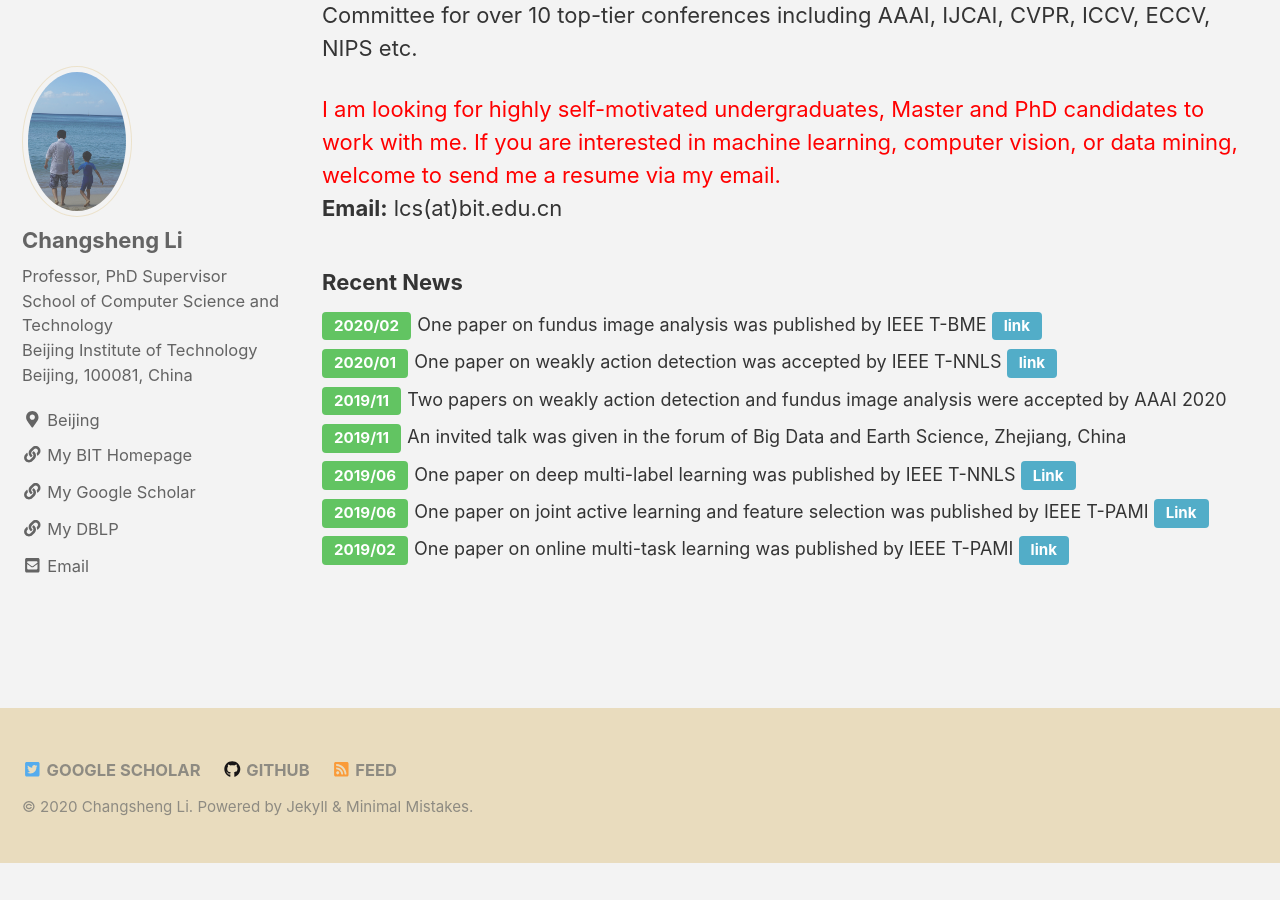
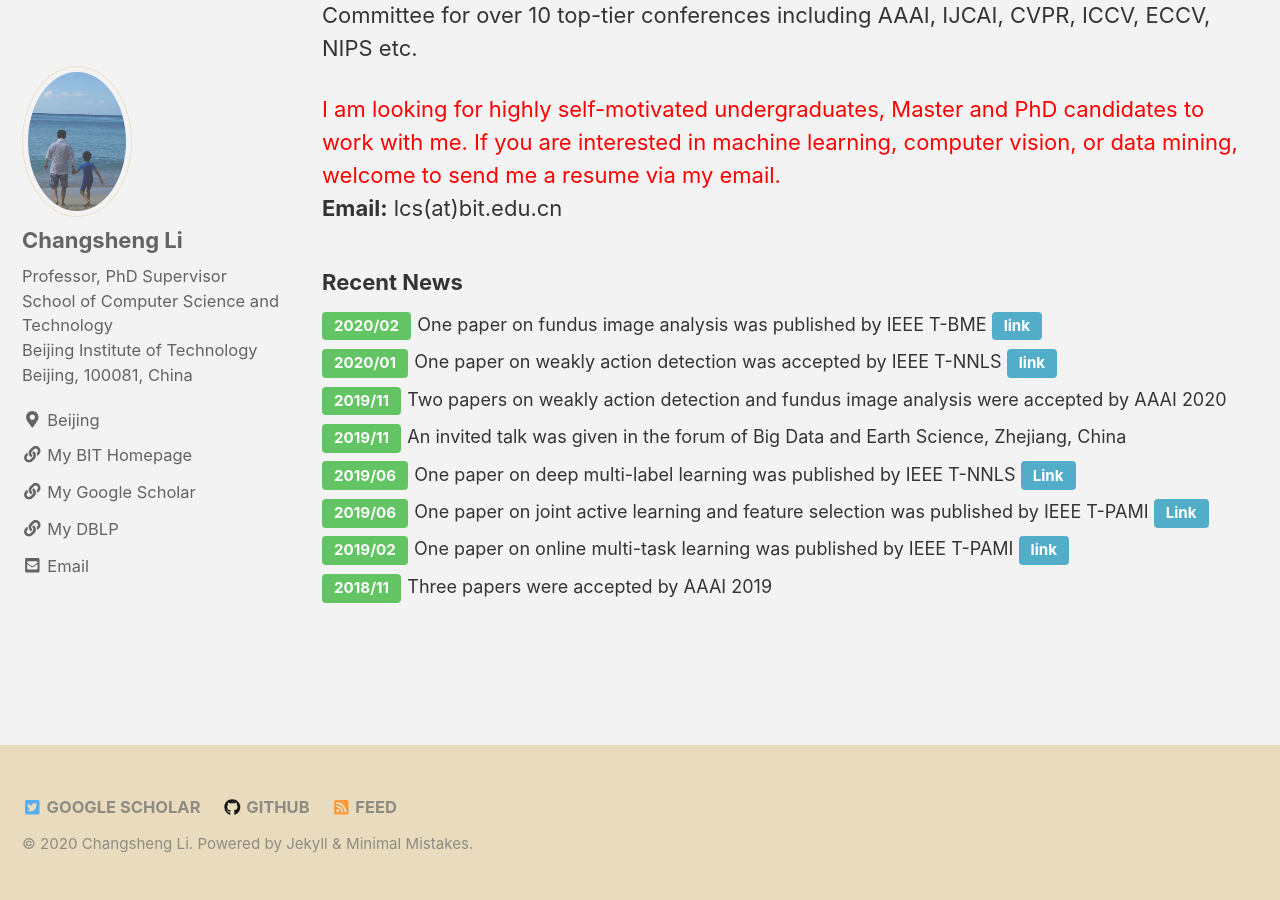
Before and after one commit to csli-bit/csli-bit.github.io, a Jekyll site: the page built from _pages/index.md, in a window 1280 px wide and 900 px high, scrolled down 527 px. Built offline with Jekyll 4.4.1, drawn with Linux system fonts in a browser that asks for light colours; nearby versions of some CDN libraries; comment, search, counter and statistics services are not loaded; before the commit the page ends 1389 px from its top, so only the background shows below that.

Commit message:
Update index.md

```diff
--- a/_pages/index.md
+++ b/_pages/index.md
@@ -28,3 +28,4 @@ One paper on deep multi-label learning was published by IEEE T-NNLS </font> [Lin
 [2019/06](#link){: .btn .btn--success .btn--small} <font size="4">
 One paper on joint active learning and feature selection was published by IEEE T-PAMI </font> [Link](https://ieeexplore.ieee.org/document/8367893){: .btn .btn--info .btn--small} <br>
 [2019/02](#link){: .btn .btn--success .btn--small} <font size="4">One paper on online multi-task learning was published by IEEE T-PAMI </font> [link](https://ieeexplore.ieee.org/document/8260965){: .btn .btn--info .btn--small} <br>
+[2018/11](#link){: .btn .btn--success .btn--small} <font size="4">Three papers were accepted by AAAI 2019<br>
```
